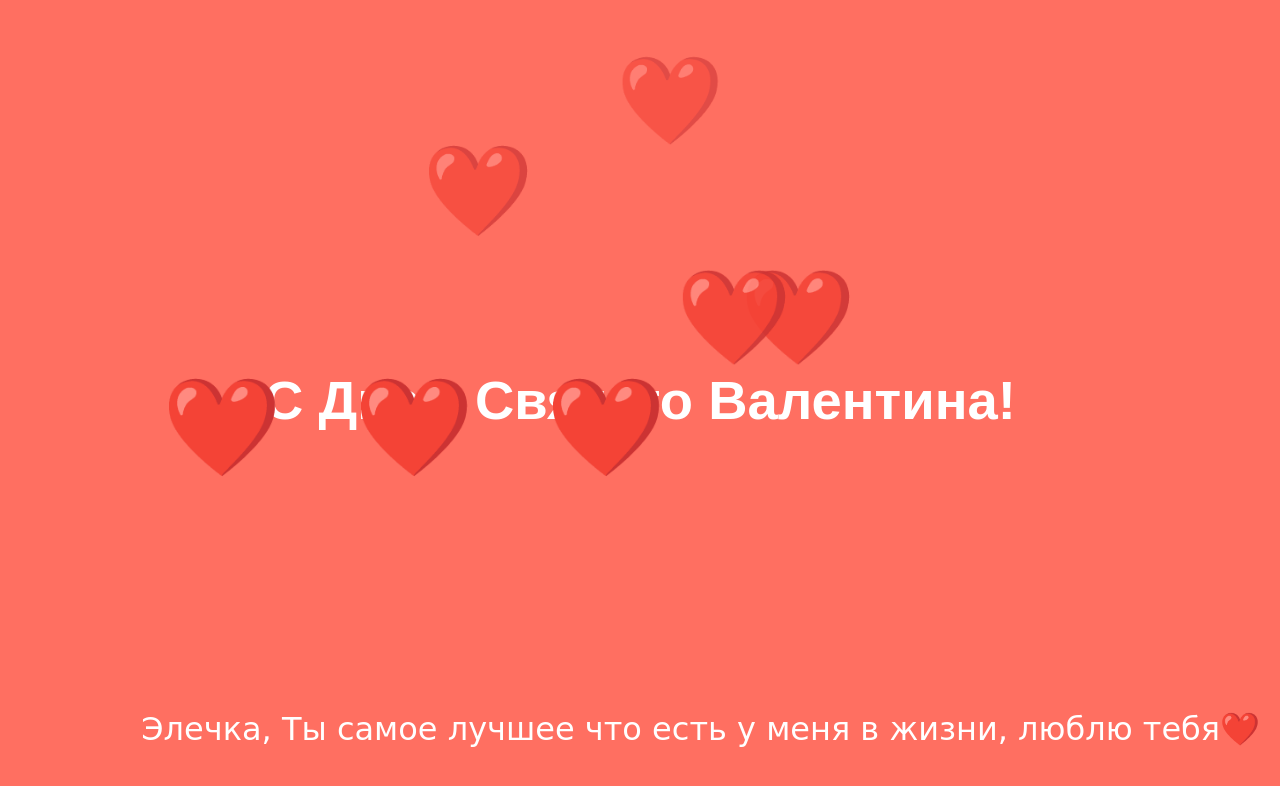
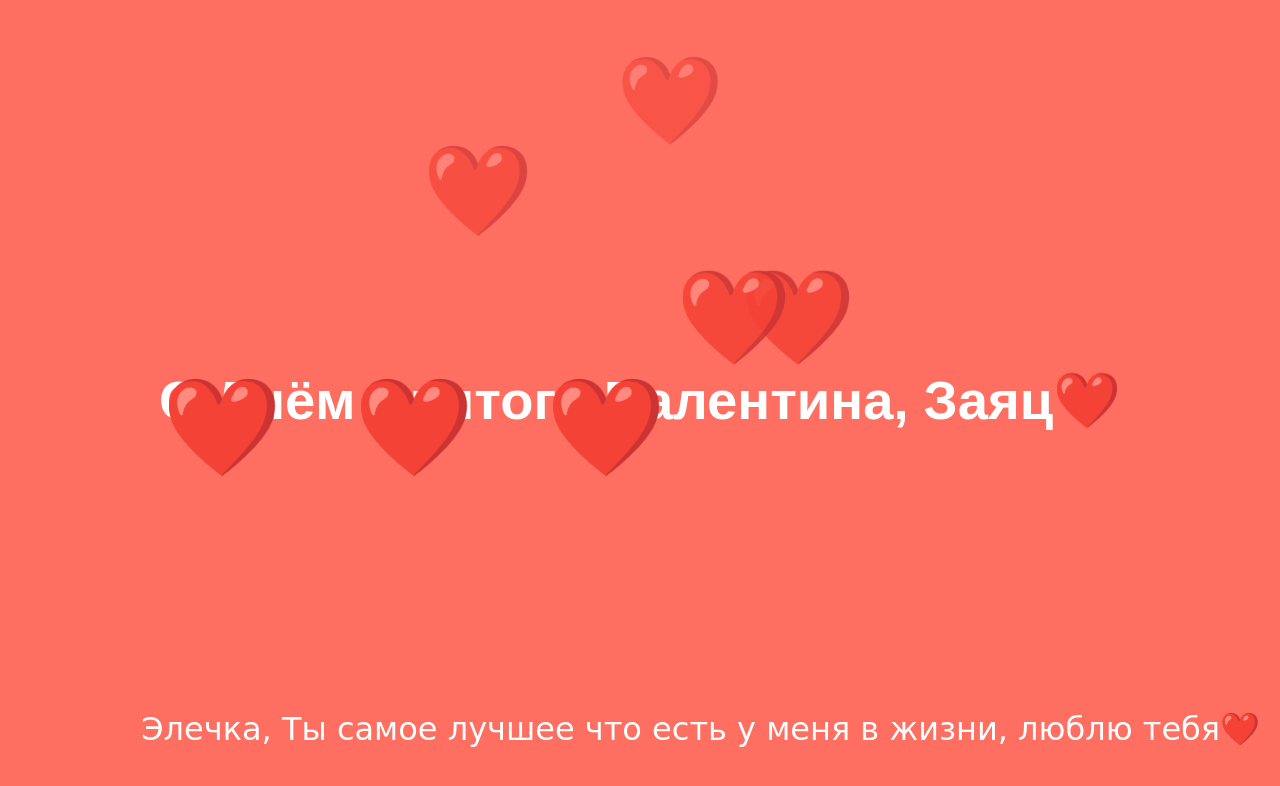
Before and after one commit to alexissss55433/densvvalentine, a plain HTML site: page love.html in a window 1280 px wide. Drawn offline with Linux system fonts and the light colour scheme.

Commit message:
Update love.html

```diff
--- a/love.html
+++ b/love.html
@@ -251,7 +251,7 @@
 <body>
     <div class="heart-background">
         <div class="message">
-            <h1>С Днем Святого Валентина!</h1>
+            <h1>С Днём Святого Валентина, Заяц❤️</h1>
         </div>
     </div>
 
```
